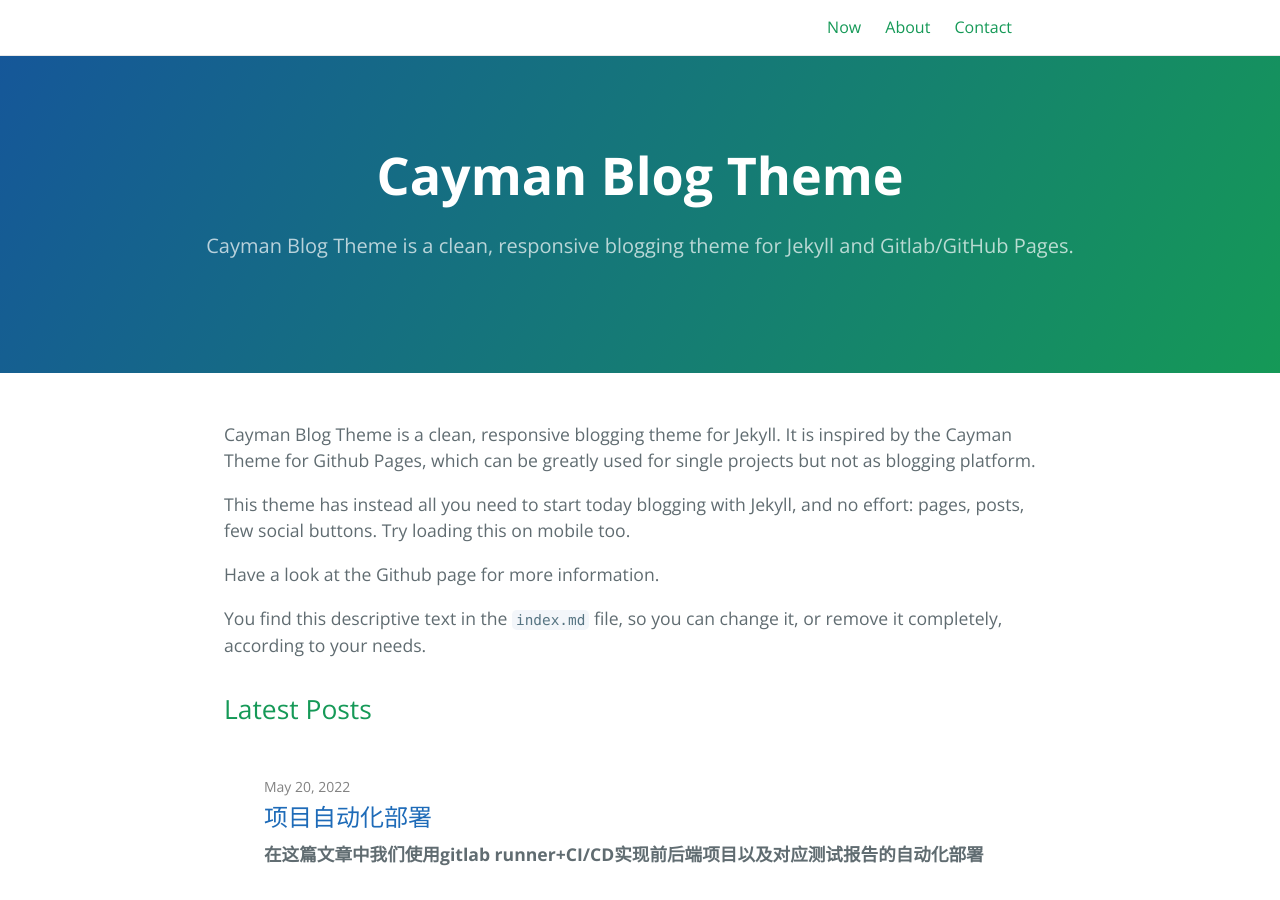
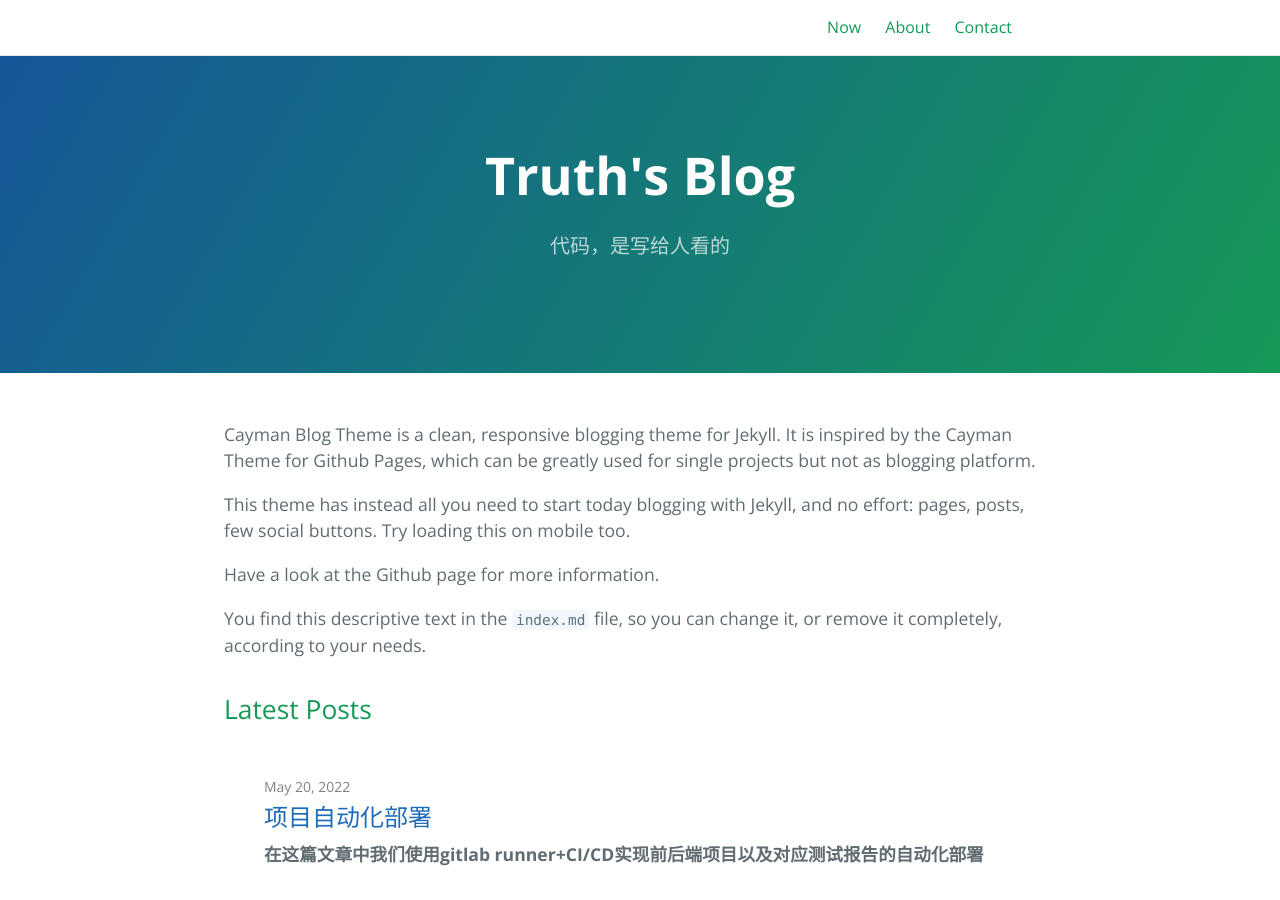
Before and after one commit to Truth-NJU/Truth-NJU.github.io, a Jekyll site: the page built from index.md, in a window 1280 px wide and 900 px high. Built offline with Jekyll 4.4.1, drawn with Linux system fonts in a browser that asks for light colours.

Commit message:
Update _config.yml

```diff
--- a/_config.yml
+++ b/_config.yml
@@ -1,9 +1,9 @@
-title: Cayman Blog Theme
-description: Cayman Blog Theme is a clean, responsive blogging theme for Jekyll and Gitlab/GitHub Pages.
+title: Truth's Blog
+description: 代码，是写给人看的
 show_downloads: true
 
-baseurl: "/cayman-blog" # change this to the subpath of your site, e.g. /blog. Leave it empty if you don't need it.
-url: "https://lorepirri.github.io" # change this to the base hostname & protocol for your site
+baseurl: "" # change this to the subpath of your site, e.g. /blog. Leave it empty if you don't need it.
+url: "https://truth-nju.github.io/" # change this to the base hostname & protocol for your site
 
 
 google_analytics:
```
